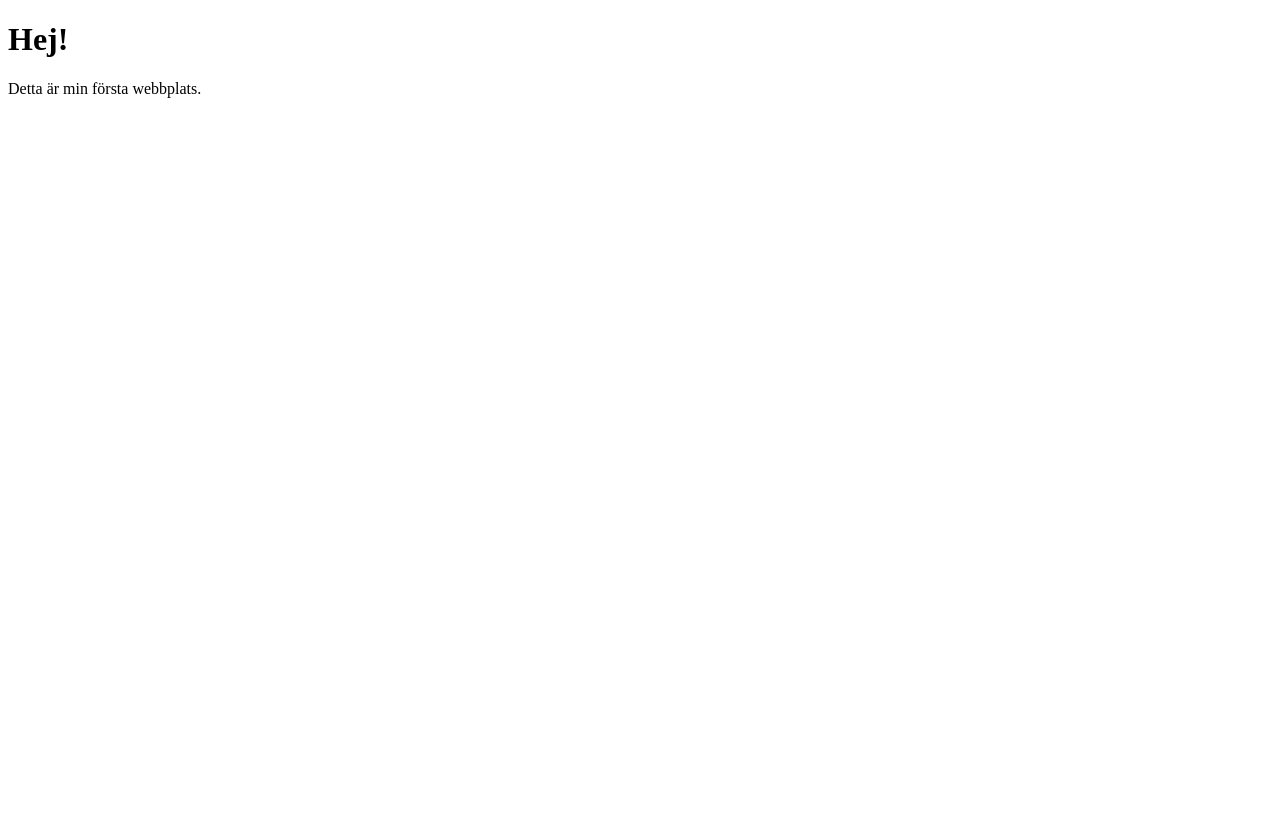
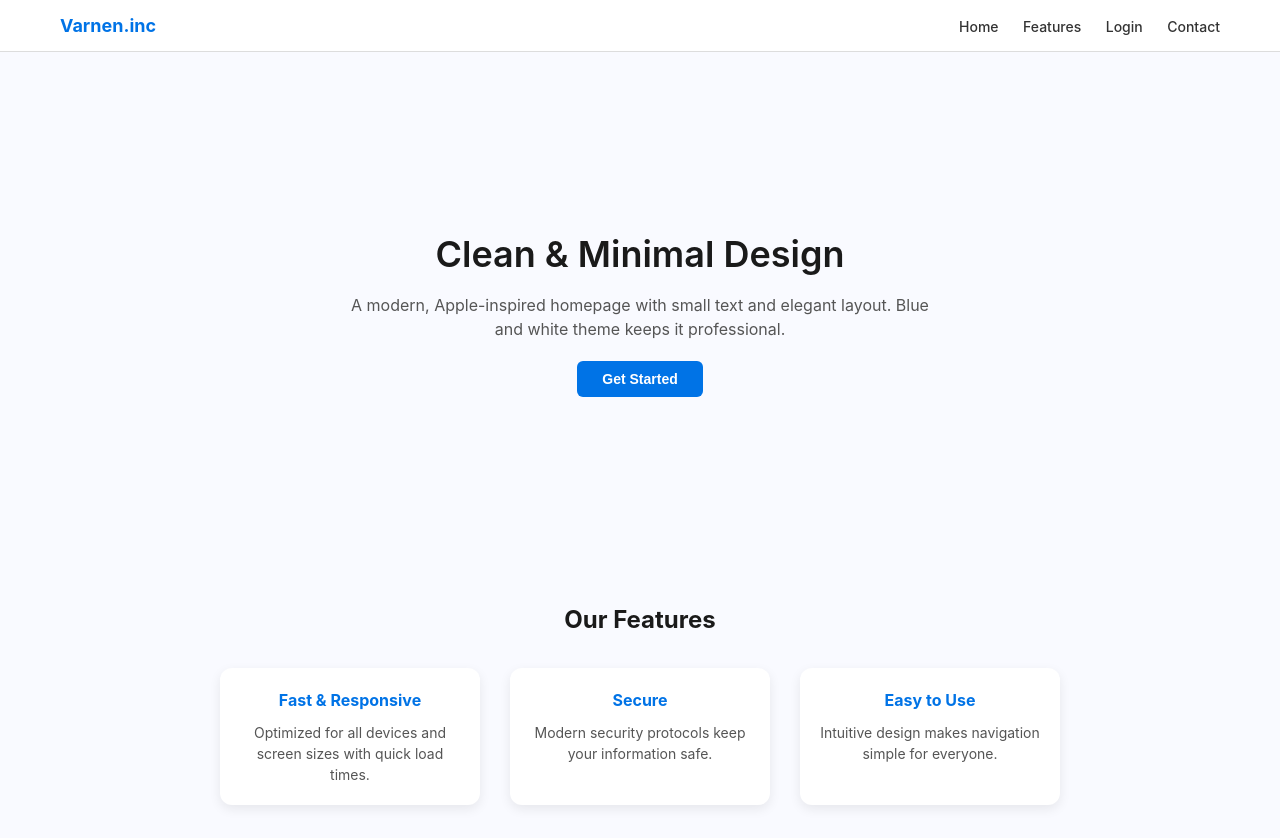
Before and after one commit to TonyEaston/Varnern, a plain HTML site: page index.html in a window 1280 px wide. Shown: the top 838 px of the page. Before the commit the page ends 800 px from the top, so only its background shows below. Drawn offline with Linux system fonts and the light colour scheme.

Commit message:
Add files via upload

```diff
--- a/index.html
+++ b/index.html
@@ -1,10 +1,108 @@
 <!DOCTYPE html>
-<html>
-  <head>
-    <title>Min webbplats</title>
-  </head>
-  <body>
-    <h1>Hej!</h1>
-    <p>Detta är min första webbplats.</p>
-  </body>
+<html lang="en">
+<head>
+  <meta charset="UTF-8">
+  <meta name="viewport" content="width=device-width, initial-scale=1.0">
+  <title>Apple-Style Blue Website</title>
+  <link rel="stylesheet" href="styles.css">
+</head>
+<body>
+
+  <!-- Header -->
+  <header>
+    <div class="nav-container">
+      <h1>Varnen.inc</h1>
+      <nav>
+        <a href="#home">Home</a>
+        <a href="#features">Features</a>
+        <a href="#login">Login</a>
+        <a href="#contact">Contact</a>
+      </nav>
+    </div>
+  </header>
+
+  <!-- Hero Section -->
+  <section id="home">
+    <h2>Clean & Minimal Design</h2>
+    <p>A modern, Apple-inspired homepage with small text and elegant layout. Blue and white theme keeps it professional.</p>
+    <button class="btn-hero">Get Started</button>
+  </section>
+
+  <!-- Features Section -->
+  <section id="features">
+    <h2>Our Features</h2>
+    <div class="feature-container">
+      <div class="feature-card">
+        <h3>Fast & Responsive</h3>
+        <p>Optimized for all devices and screen sizes with quick load times.</p>
+      </div>
+      <div class="feature-card">
+        <h3>Secure</h3>
+        <p>Modern security protocols keep your information safe.</p>
+      </div>
+      <div class="feature-card">
+        <h3>Easy to Use</h3>
+        <p>Intuitive design makes navigation simple for everyone.</p>
+      </div>
+    </div>
+  </section>
+
+
+
+
+
+
+
+
+
+
+
+
+
+
+
+
+<section id="login">
+  <h2 style="text-align:center;margin-bottom:30px;">Login</h2>
+  <div style="max-width:400px;margin:0 auto;background:white;padding:40px;border-radius:12px;box-shadow:0 8px 20px rgba(0,0,0,0.1);">
+
+    <form action="#" method="post">
+      <div style="position:relative;margin-bottom:25px;">
+        <input type="email" id="email" name="email" placeholder=" " required
+          style="width:100%;padding:14px 12px;border:1px solid #ccc;border-radius:8px;font-size:14px;">
+        <label for="email" style="position:absolute;top:50%;left:12px;transform:translateY(-50%);color:#777;font-size:14px;pointer-events:none;transition:0.2s;">Email</label>
+      </div>
+
+      <div style="position:relative;margin-bottom:25px;">
+        <input type="password" id="password" name="password" placeholder=" " required
+          style="width:100%;padding:14px 12px;border:1px solid #ccc;border-radius:8px;font-size:14px;">
+        <label for="password" style="position:absolute;top:50%;left:12px;transf
+
+
+
+
+
+
+
+
+
+
+
+
+
+
+
+
+ <!-- Contact Section -->
+  <section id="contact">
+    <h2>Contact Us</h2>
+    <p>Reach out via email or phone. Replace this with your own contact info.</p>
+  </section>
+
+  <!-- Footer -->
+  <footer>
+    &copy; 2025 Soderstrom. All rights reserved.
+  </footer>
+
+</body>
 </html>
--- /dev/null
+++ b/styles.css
@@ -0,0 +1,165 @@
+/* Reset */
+* {
+  margin: 0;
+  padding: 0;
+  box-sizing: border-box;
+}
+
+body {
+  font-family: -apple-system, BlinkMacSystemFont, "Segoe UI", Roboto, Helvetica, Arial, sans-serif;
+  background-color: #f9faff;
+  color: #1a1a1a;
+  line-height: 1.5;
+}
+
+/* Header */
+header {
+  position: sticky;
+  top: 0;
+  background-color: white;
+  border-bottom: 1px solid #ddd;
+  z-index: 1000;
+}
+
+.nav-container {
+  max-width: 1200px;
+  margin: auto;
+  display: flex;
+  justify-content: space-between;
+  align-items: center;
+  padding: 12px 20px;
+}
+
+.nav-container h1 {
+  font-size: 18px;
+  font-weight: bold;
+  color: #0073e6;
+}
+
+nav a {
+  text-decoration: none;
+  color: #333;
+  font-size: 14px;
+  margin-left: 20px;
+  font-weight: 500;
+  transition: color 0.3s;
+}
+
+nav a:hover {
+  color: #0073e6;
+}
+
+/* Hero Section */
+#home {
+  display: flex;
+  flex-direction: column;
+  justify-content: center;
+  align-items: center;
+  text-align: center;
+  height: 400px;
+  padding: 0 20px;
+}
+
+#home h2 {
+  font-size: 36px;
+  margin-bottom: 12px;
+  font-weight: 600;
+}
+
+#home p {
+  font-size: 16px;
+  color: #555;
+  max-width: 600px;
+  margin-bottom: 20px;
+}
+
+/* Buttons */
+.btn-hero {
+  padding: 10px 25px;
+  font-size: 14px;
+  font-weight: 600;
+  color: white;
+  background-color: #0073e6;
+  border: none;
+  border-radius: 6px;
+  cursor: pointer;
+  transition: background 0.3s, transform 0.2s;
+}
+
+.btn-hero:hover {
+  background-color: #005bb5;
+  transform: translateY(-2px);
+}
+
+/* Sections */
+section {
+  max-width: 1000px;
+  margin: 60px auto;
+  padding: 30px 20px;
+  text-align: center;
+}
+
+/* Feature Cards */
+.feature-container {
+  display: flex;
+  justify-content: center;
+  flex-wrap: wrap;
+  gap: 30px;
+  margin-top: 30px;
+}
+
+.feature-card {
+  background-color: white;
+  border-radius: 12px;
+  box-shadow: 0 4px 12px rgba(0,0,0,0.08);
+  width: 260px;
+  padding: 20px;
+  transition: transform 0.3s, box-shadow 0.3s;
+}
+
+.feature-card:hover {
+  transform: translateY(-5px);
+  box-shadow: 0 8px 20px rgba(0,0,0,0.15);
+}
+
+.feature-card h3 {
+  font-size: 16px;
+  color: #0073e6;
+  margin-bottom: 10px;
+}
+
+.feature-card p {
+  font-size: 14px;
+  color: #555;
+}
+
+/* Footer */
+footer {
+  text-align: center;
+  padding: 30px 20px;
+  background-color: white;
+  border-top: 1px solid #ddd;
+  font-size: 12px;
+  color: #777;
+}
+
+/* Smooth Scroll */
+html {
+  scroll-behavior: smooth;
+}
+
+/* Responsive */
+@media (max-width: 768px) {
+  .feature-container {
+    flex-direction: column;
+    align-items: center;
+  }
+
+  #home h2 {
+    font-size: 28px;
+  }
+
+  #home p {
+    font-size: 14px;
+  }
+}
```
